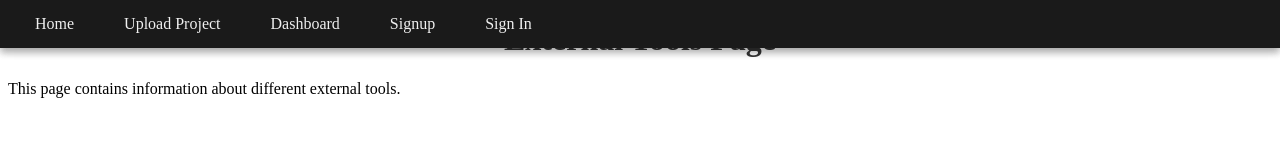
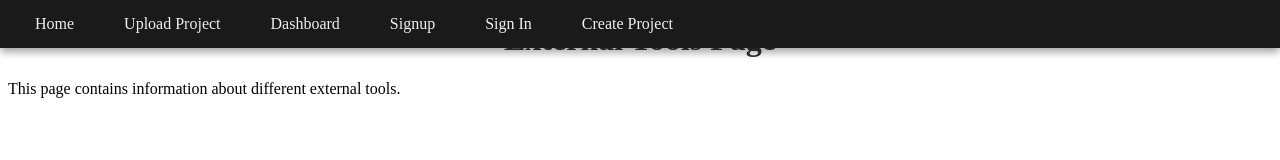
Before and after one commit to Mayawaleed/Automated-Devops-Pipeline, a Next.js app: page /tools in a window 1280 px wide. Shown: the top 160 px of the page. Built offline with nearby package versions, Linux system fonts and the light colour scheme.

Commit message:
Create proj

```diff
--- a/src/components/Navbar.js
+++ b/src/components/Navbar.js
@@ -24,6 +24,9 @@ const Navbar = () => {
                 <li>
                     <Link href="/login" className={router.pathname === '/login' ? styles.active : ''}>Sign In</Link>
                 </li>
+                <li>
+                    <Link href="/createProject" className={router.pathname === '/createProject' ? styles.active : ''}>Create Project</Link>
+                </li>
             </ul>
         </nav>
     );
```
